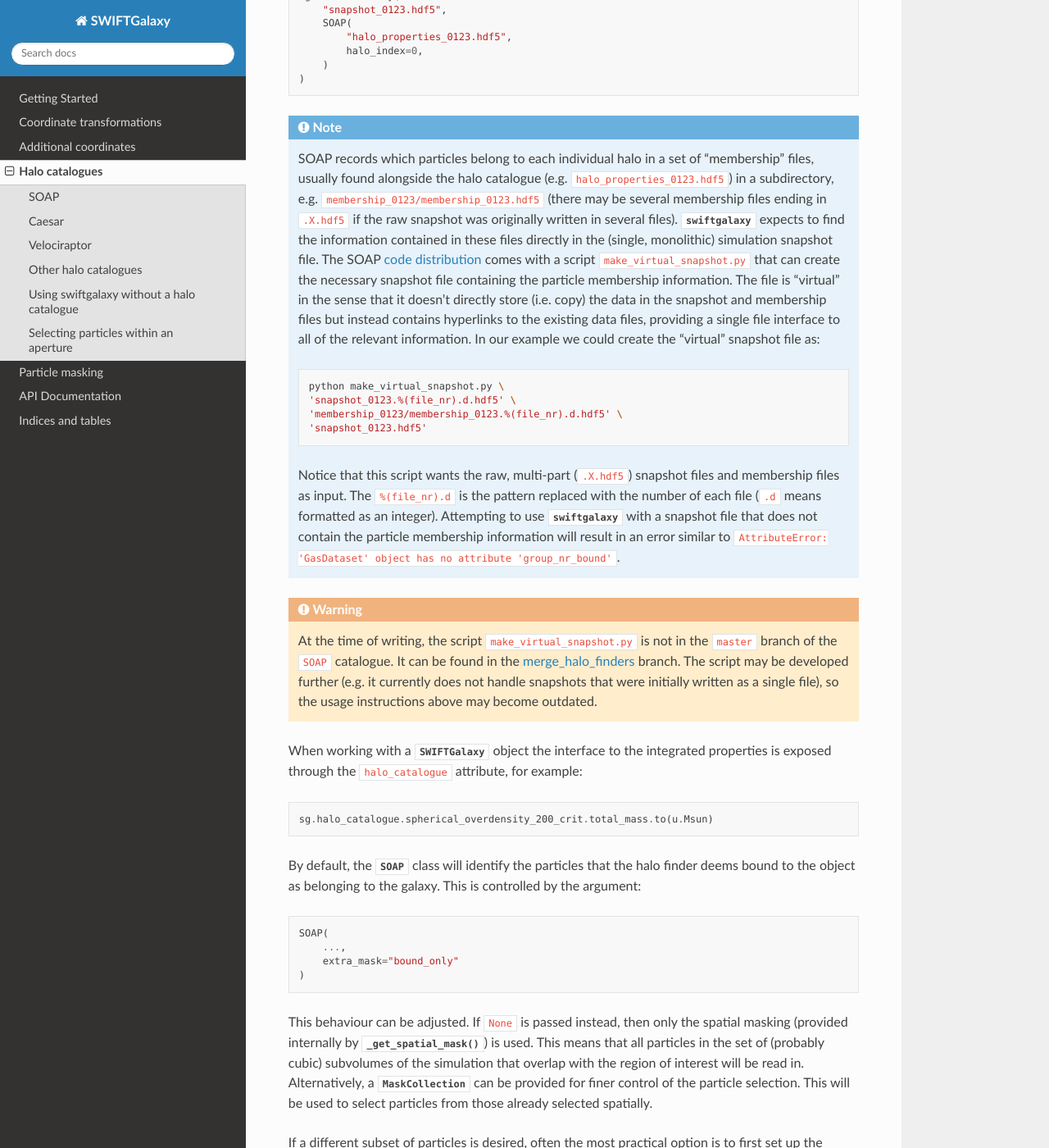
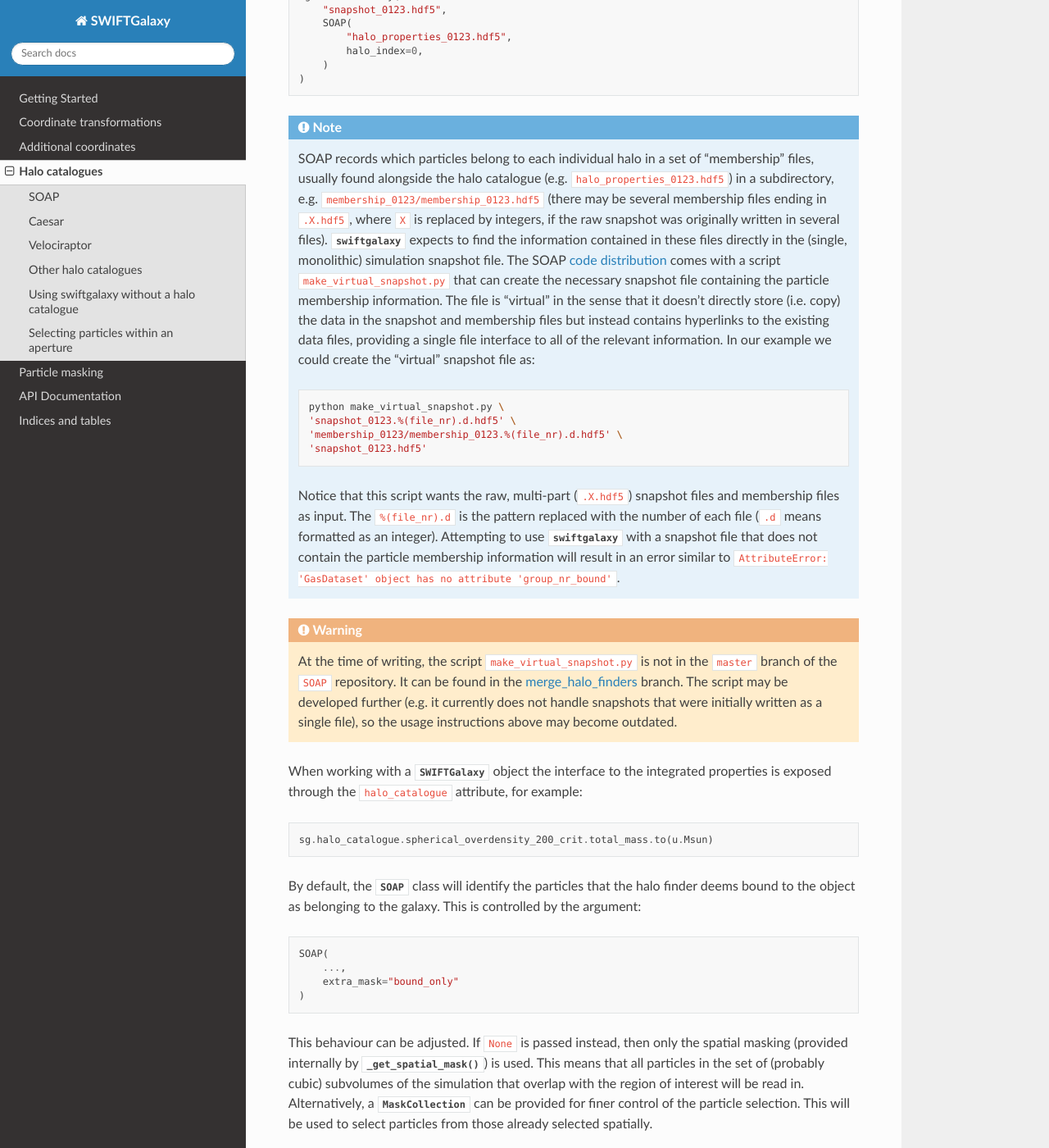
Before and after one commit to SWIFTSIM/swiftgalaxy, a Sphinx documentation site: the page built from docs/source/halo_catalogues/index.rst, in a window 1280 px wide and 1400 px high, scrolled down 1554 px. Shown: the whole window at 82% size. Built offline with Sphinx 7.4.7 and the Read the Docs theme 2.0.0, drawn with Linux system fonts in a browser that asks for light colours.

Commit message:
Fix a couple of typos in docs.

```diff
--- a/docs/source/halo_catalogues/index.rst
+++ b/docs/source/halo_catalogues/index.rst
@@ -20,7 +20,7 @@
 
 .. warning ::
 
-   At the time of writing :mod:`swiftsimio` support for reading SOAP catalogues is functional but still under active development. The `master` branch of the :mod:`swiftsimio` repository does not yet allow reading SOAP catalogues. To use :mod:`swiftgalaxy` with SOAP catalogues currently requires installing the `load_fof_catalogues`_ branch of :mod:`swiftsimio`. One way to do this is ``pip install git+https://github.com/SWIFTSIM/swiftsimio.git@load_fof_catalogues``.
+   At the time of writing :mod:`swiftsimio` support for reading SOAP catalogues is functional but still under active development. The ``master`` branch of the :mod:`swiftsimio` repository does not yet allow reading SOAP catalogues. To use :mod:`swiftgalaxy` with SOAP catalogues currently requires installing the `load_fof_catalogues`_ branch of :mod:`swiftsimio`. One way to do this is ``pip install git+https://github.com/SWIFTSIM/swiftsimio.git@load_fof_catalogues``.
 
 Setting up an instance of the helper class is straightforward. We'll assume a SOAP catalogue called :file:`halo_properties_0123.hdf5`, and suppose that we're interested in the first object in the catalogue (row ``0``):
 
@@ -55,7 +55,7 @@
 
 .. note::
 
-   SOAP records which particles belong to each individual halo in a set of "membership" files, usually found alongside the halo catalogue (e.g. :file:`halo_properties_0123.hdf5`) in a subdirectory, e.g. :file:`membership_0123/membership_0123.hdf5` (there may be several membership files ending in ``.X.hdf5`` if the raw snapshot was originally written in several files). :mod:`swiftgalaxy` expects to find the information contained in these files directly in the (single, monolithic) simulation snapshot file. The SOAP `code distribution`_ comes with a script ``make_virtual_snapshot.py`` that can create the necessary snapshot file containing the particle membership information. The file is "virtual" in the sense that it doesn't directly store (i.e. copy) the data in the snapshot and membership files but instead contains hyperlinks to the existing data files, providing a single file interface to all of the relevant information. In our example we could create the "virtual" snapshot file as:
+   SOAP records which particles belong to each individual halo in a set of "membership" files, usually found alongside the halo catalogue (e.g. :file:`halo_properties_0123.hdf5`) in a subdirectory, e.g. :file:`membership_0123/membership_0123.hdf5` (there may be several membership files ending in ``.X.hdf5``, where ``X`` is replaced by integers, if the raw snapshot was originally written in several files). :mod:`swiftgalaxy` expects to find the information contained in these files directly in the (single, monolithic) simulation snapshot file. The SOAP `code distribution`_ comes with a script ``make_virtual_snapshot.py`` that can create the necessary snapshot file containing the particle membership information. The file is "virtual" in the sense that it doesn't directly store (i.e. copy) the data in the snapshot and membership files but instead contains hyperlinks to the existing data files, providing a single file interface to all of the relevant information. In our example we could create the "virtual" snapshot file as:
 
    .. code-block:: bash
 
@@ -68,12 +68,12 @@
 
 .. warning::
 
-   At the time of writing, the script ``make_virtual_snapshot.py`` is not in the ``master`` branch of the ``SOAP`` catalogue. It can be found in the `merge_halo_finders`_ branch. The script may be developed further (e.g. it currently does not handle snapshots that were initially written as a single file), so the usage instructions above may become outdated.
+   At the time of writing, the script ``make_virtual_snapshot.py`` is not in the ``master`` branch of the ``SOAP`` repository. It can be found in the `merge_halo_finders`_ branch. The script may be developed further (e.g. it currently does not handle snapshots that were initially written as a single file), so the usage instructions above may become outdated.
 
 .. _code distribution: https://github.com/SWIFTSIM/SOAP
 .. _merge_halo_finders: https://github.com/SWIFTSIM/SOAP/tree/merge_halo_finders
 
-When working with a :class:`SWIFTGalaxy` object the interface to the integrated properties is exposed through the ``halo_catalogue`` attribute, for example:
+When working with a :class:`~swiftgalaxy.reader.SWIFTGalaxy` object the interface to the integrated properties is exposed through the ``halo_catalogue`` attribute, for example:
 
 .. code-block:: python
 
```
